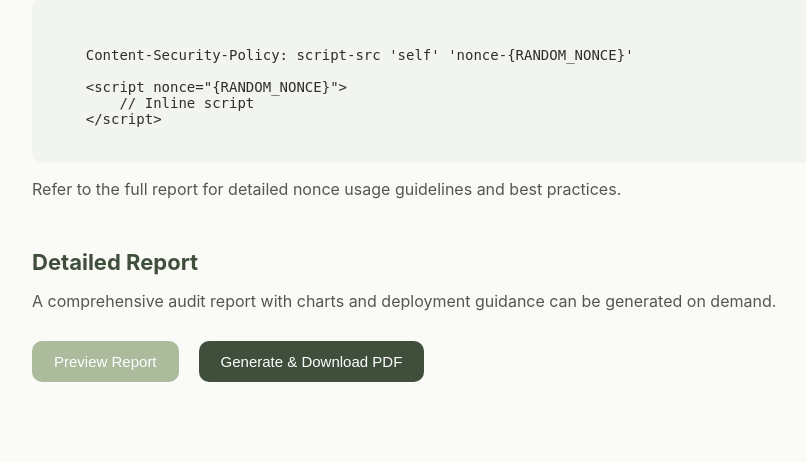
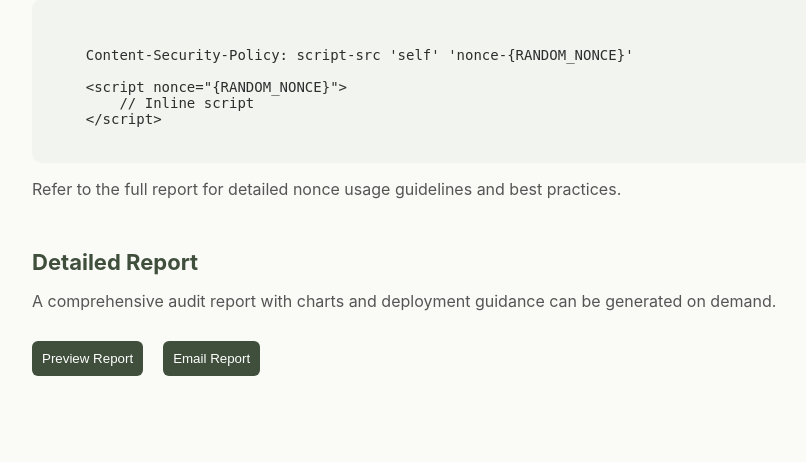
Before and after one commit to hibahtaj/smart-csp, a Flask app: template templates/results.html in a window 1280 px wide. Shown: the part 1393-1855 px from the top of the page, without its empty margins (108-914 px from the left). After the commit the page ends 1769 px from the top, so only its background shows below. Run offline with Flask 3, Linux system fonts and the light colour scheme; the template is opened without the code that fills it, so the values that code supplies are empty.

Commit message:
Added email support

```diff
--- a/app.py
+++ b/app.py
@@ -236,6 +236,94 @@ def report_download():
 
     return send_file(PDF_PATH, mimetype="application/pdf")
 
+import os
+import re
+import base64
+
+from sendgrid import SendGridAPIClient
+from sendgrid.helpers.mail import (
+    Mail,
+    Attachment,
+    FileContent,
+    FileName,
+    FileType,
+    Disposition
+)
+
+
+@app.route("/send-report-email", methods=["POST"])
+def send_report_email():
+
+    if not LATEST_SCAN:
+        return {"status": "error", "message": "No scan data available"}, 400
+
+    name = request.form.get("name")
+    email = request.form.get("email")
+
+    # ---- EMAIL VALIDATION ----
+    email_pattern = r"^[\w\.-]+@[\w\.-]+\.\w+$"
+
+    if not name or not re.match(email_pattern, email):
+        return {"status": "error", "message": "Invalid name or email"}, 400
+
+    try:
+
+        BASE_DIR = os.path.abspath(os.getcwd())
+        PDF_PATH = os.path.join(BASE_DIR, "static", "smartcsp_report.pdf")
+        print("SENDGRID KEY:", os.environ.get("SENDGRID_API_KEY"))
+
+        # ---- GENERATE REPORT IF NOT PRESENT ----
+        if not os.path.exists(PDF_PATH):
+
+            html_content = render_template(
+                "report.html",
+                base_path=BASE_DIR,
+                **LATEST_SCAN
+            )
+
+            HTML(string=html_content, base_url=BASE_DIR).write_pdf(PDF_PATH)
+
+        # ---- PREPARE EMAIL ----
+        message = Mail(
+            from_email="smartcsp.security@gmail.com",
+            to_emails=email,
+            subject="SmartCSP Security Report for " + LATEST_SCAN["url"]
+        )
+
+        # ---- SENDGRID TEMPLATE ID ----
+        message.template_id = os.environ.get("SENDGRID_TEMPLATE_KEY")
+
+        # ---- VARIABLES FOR TEMPLATE ----
+        message.dynamic_template_data = {
+            "name": name,
+            "website": LATEST_SCAN["url"],
+            "scan_time": LATEST_SCAN["scan_date"]
+        }
+
+        # ---- ATTACH PDF ----
+        with open(PDF_PATH, "rb") as f:
+            data = f.read()
+
+        encoded_file = base64.b64encode(data).decode()
+
+        attachment = Attachment(
+            FileContent(encoded_file),
+            FileName("SmartCSP_Report.pdf"),
+            FileType("application/pdf"),
+            Disposition("attachment")
+        )
+
+        message.attachment = attachment
+
+        # ---- SEND EMAIL ----
+        sg = SendGridAPIClient(os.environ.get("SENDGRID_API_KEY"))
+        sg.send(message)
+
+        return {"status": "success"}
+
+    except Exception as e:
+        return {"status": "error", "message": str(e)}, 500
+
 
 if __name__ == "__main__":
     app.run(debug=True, use_reloader=False)
--- a/templates/report.html
+++ b/templates/report.html
@@ -472,6 +472,8 @@ Content-Security-Policy-Report-Only: ...
         random number generator. Both Python and Node JS code to generate nonce are as given below:
     </p>
 
+    <h4>Python</h4>
+
     <div class="code-block">
 import secrets
 import base64
@@ -480,6 +482,9 @@ def generate_nonce():
     random_bytes = secrets.token_bytes(16)
     return base64.b64encode(random_bytes).decode("utf-8")
     </div>
+
+
+    <h4>Node JS</h4>
 
     <div class="code-block">
 import crypto from 'node:crypto';
--- a/templates/results.html
+++ b/templates/results.html
@@ -119,7 +119,7 @@
             margin-top: 30px;
         }
 
-        .primary-btn {
+        /* .primary-btn {
             background: #3f4f3c;
             color: #fff;
             border: none;
@@ -137,6 +137,113 @@
             border-radius: 10px;
             font-size: 15px;
             cursor: pointer;
+        } */
+        .primary-btn {
+
+            flex: 1;
+
+            background: #3f4f3c;
+            color: white;
+
+            border: none;
+            padding: 10px;
+
+            border-radius: 6px;
+            cursor: pointer;
+
+            font-weight: 500;
+        }
+
+        .primary-btn:hover {
+            background: #495043;
+        }
+
+        .secondary-btn {
+
+            flex: 1;
+
+            background: #f2f4ef;
+            border: none;
+
+            padding: 10px;
+            border-radius: 6px;
+
+            cursor: pointer;
+        }
+
+        /* ---------- MAIL BUTTON ---------- */
+        .modal {
+            display: none;
+            position: fixed;
+            z-index: 999;
+            inset: 0;
+
+            background: rgba(0,0,0,0.35);
+
+            justify-content: center;
+            align-items: center;
+        }
+
+        .modal-card {
+
+            background: #ffffff;
+            width: 380px;
+
+            border-radius: 12px;
+            padding: 30px;
+
+            box-shadow: 0 10px 30px rgba(0,0,0,0.08);
+
+            text-align: center;
+        }
+
+        .modal-card h3 {
+            margin-top: 0;
+            color: #3f4f3c;
+        }
+
+        .modal-subtext {
+            color: #777;
+            font-size: 14px;
+            margin-bottom: 20px;
+        }
+
+        .modal-input {
+
+            width: 100%;
+            padding: 10px 12px;
+
+            border-radius: 6px;
+            border: 1px solid #ddd;
+
+            margin-bottom: 12px;
+
+            font-size: 14px;
+        }
+
+        .modal-input:focus {
+            outline: none;
+            border-color: #ABBB9C;
+        }
+
+        .modal-actions {
+            display: flex;
+            gap: 10px;
+            margin-top: 10px;
+        }
+
+        .email-message{
+            margin-top:10px;
+            font-size:13px;
+            text-align:center;
+        }
+
+        .email-success{
+            color:#3f7d4e;
+        }
+
+        .email-error{
+            color:#c0392b;
         }
     </style>
 
@@ -155,6 +262,77 @@
                 }, 1500);
             });
         }
+
+
+        function openEmailModal(){
+            const modal = document.getElementById("emailModal")
+            modal.style.display = "flex"
+        }
+
+        function closeModal(){
+            const modal = document.getElementById("emailModal")
+            modal.style.display = "none"
+
+            document.getElementById("emailMessage").innerHTML = ""
+        }
+
+        function sendEmail(){
+
+            const name = document.getElementById("userName").value
+            const email = document.getElementById("userEmail").value
+            const messageBox = document.getElementById("emailMessage")
+
+            const emailPattern = /^[^\s@]+@[^\s@]+\.[^\s@]+$/
+
+            if(!name || !emailPattern.test(email)){
+                messageBox.innerHTML =
+                "<span class='email-error'>Please enter a valid name and email.</span>"
+                return
+            }
+
+            messageBox.innerHTML = "Sending report..."
+
+            const formData = new FormData()
+            formData.append("name", name)
+            formData.append("email", email)
+
+            fetch("/send-report-email", {
+                method: "POST",
+                body: formData
+            })
+            .then(res => res.json())
+            .then(data => {
+
+                if(data.status === "success"){
+
+                    messageBox.innerHTML =
+                    "<span class='email-success'>Report sent successfully!</span>"
+
+                }
+                else{
+
+                    messageBox.innerHTML =
+                    "<span class='email-error'>Error sending email.</span>"
+
+                }
+
+            })
+            .catch(() => {
+
+                messageBox.innerHTML =
+                "<span class='email-error'>Network error. Please try again.</span>"
+
+            })
+
+        }
+
+        window.onclick = function(event) {
+            const modal = document.getElementById("emailModal")
+            if (event.target === modal) {
+                closeModal()
+            }
+        }
+
     </script>
 </head>
 
@@ -326,15 +504,55 @@ res.setHeader("Content-Security-Policy", "{{ csp_rule }}");
 
         <div class="actions">
             <a href="/report/preview" target="_blank">
-                <button class="secondary-btn">Preview Report</button>
+                <button class="primary-btn">Preview Report</button>
             </a>
-
-            <a href="/report/download">
-                <button class="primary-btn">Generate & Download PDF</button>
+            <a>
+                <button class="primary-btn" onclick="openEmailModal()">Email Report</button>
             </a>
         </div>
     </div>
 
+    <div id="emailModal" class="modal">
+
+        <div class="modal-card">
+
+            <h3>Email Security Report</h3>
+
+            <p class="modal-subtext">
+            Enter your details to receive the SmartCSP report.
+            </p>
+
+            <input
+            id="userName"
+            type="text"
+            placeholder="Your Name"
+            class="modal-input"
+            >
+
+            <input
+            id="userEmail"
+            type="email"
+            placeholder="Your Email"
+            class="modal-input"
+            >
+
+            <div id="emailMessage" class="email-message"></div>
+
+            <div class="modal-actions">
+
+            <button class="primary-btn" onclick="sendEmail()">
+                Send Report
+            </button>
+
+            <button class="secondary-btn" onclick="closeModal()">
+                Cancel
+            </button>
+
+            </div>
+
+    </div>
+
+</div>
 </div>
 
 </body>
```
Also changed, not shown: static/charts/resource_breakdown_pie.png, static/charts/security_radar.png, static/charts/strength_donut.png, static/charts/test_results_bar.png, 2 other files.
